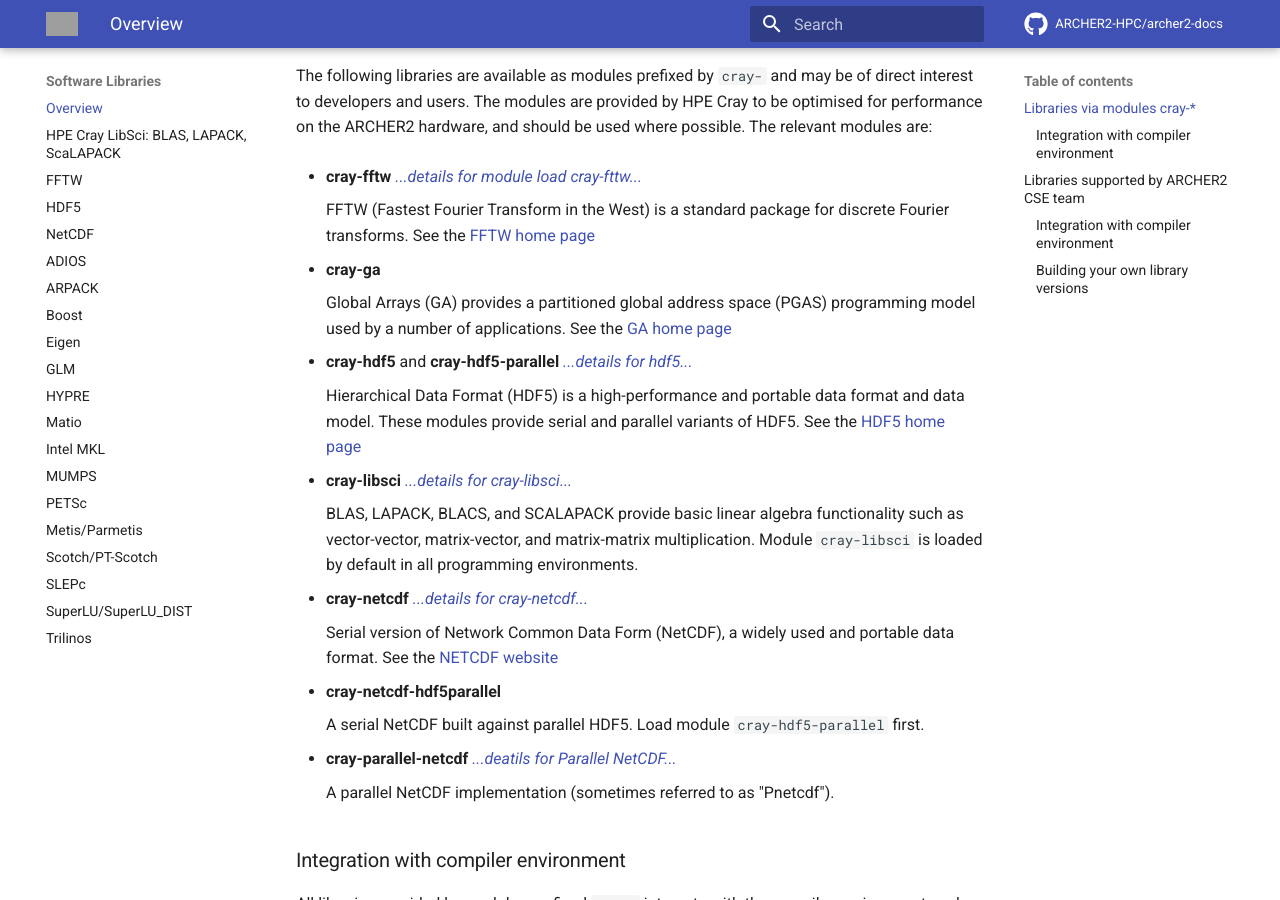
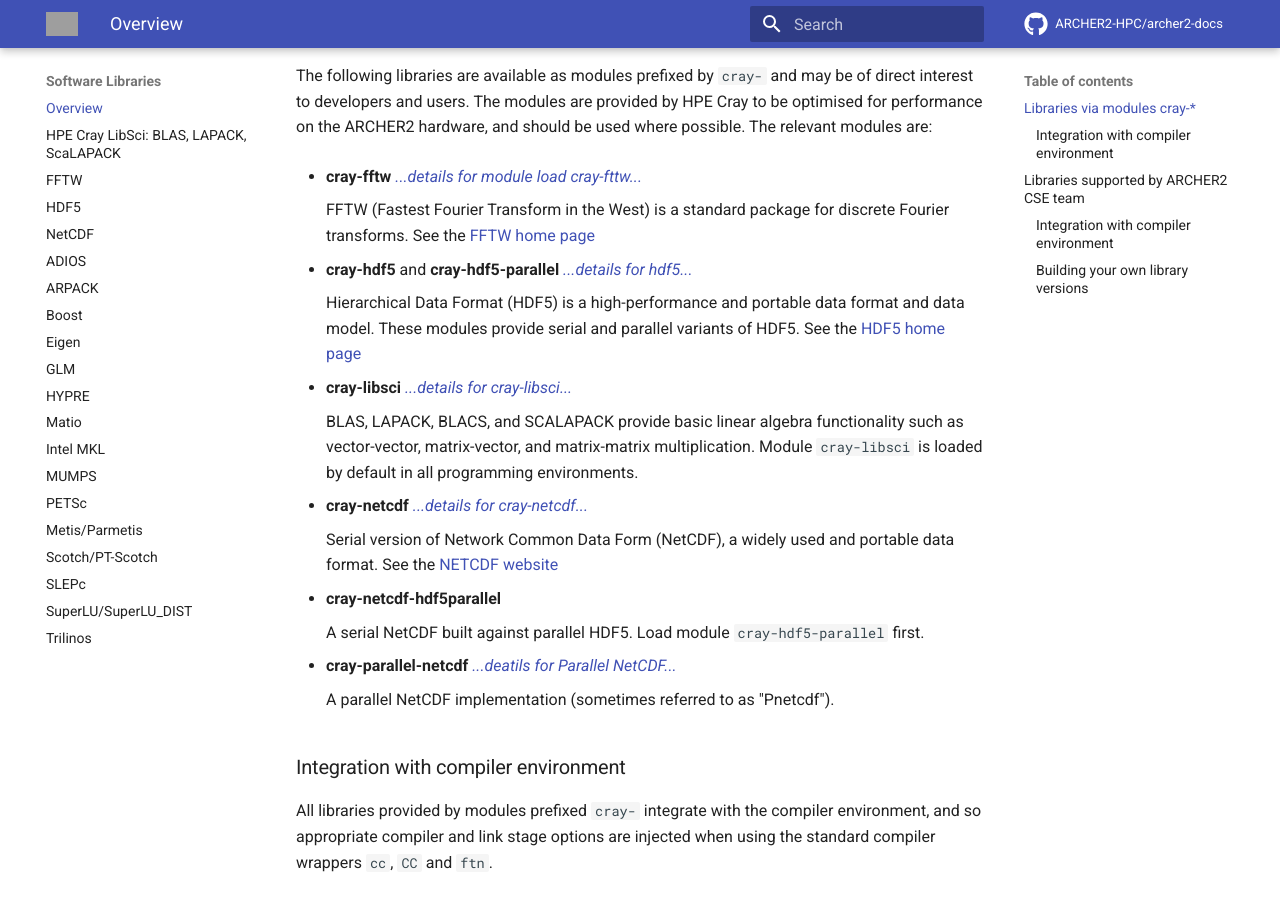
Before and after one commit to ARCHER2-HPC/archer2-docs, an MkDocs documentation site: the page built from docs/software-libraries/index.md, in a window 1280 px wide and 900 px high, scrolled down 374 px. Built offline with MkDocs 1.6.1 and Material for MkDocs 9.7.7, drawn with Linux system fonts in a browser that asks for light colours; comment, search, counter and statistics services are not loaded; grey boxes are pictures that could not be loaded.

Commit message:
Remove cray-ga

```diff
--- a/docs/software-libraries/index.md
+++ b/docs/software-libraries/index.md
@@ -21,12 +21,6 @@ modules are:
     FFTW (Fastest Fourier Transform in the West) is a standard package for
     discrete Fourier transforms. See the
     [FFTW home page][1]
-
-- **cray-ga**
-
-    Global Arrays (GA) provides a partitioned global address space (PGAS)
-    programming model used by a number of applications. See the
-    [GA home page][2]
 
 - **cray-hdf5** and **cray-hdf5-parallel** [*...details for hdf5...*](hdf5.md)
 
```
